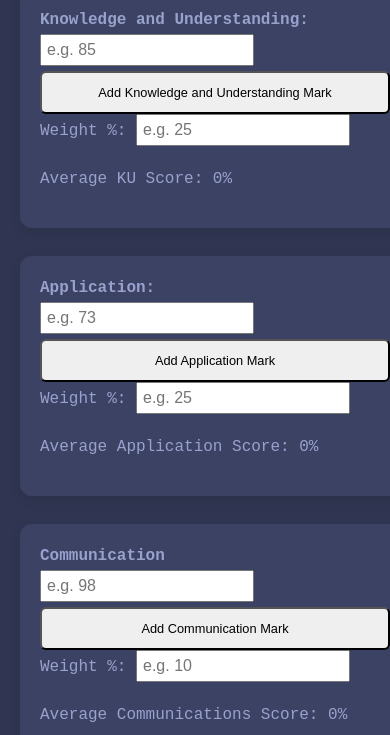
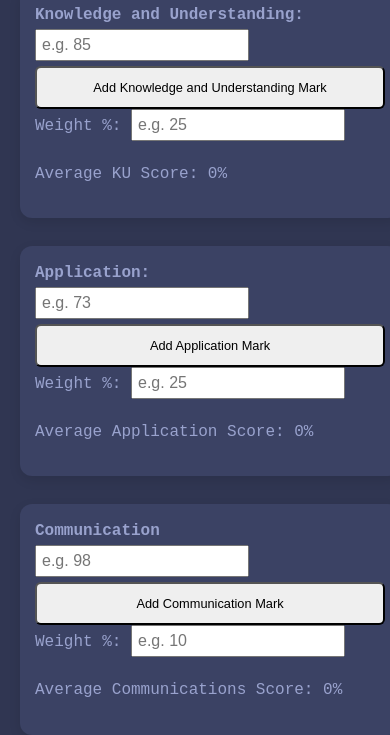
Before and after one commit to c22co/TDSB-Grade-Calculator, a plain HTML site: page index.html in a window 390 px wide. Shown: the part 112-847 px from the top of the page. Drawn offline with Linux system fonts and the light colour scheme.

Commit message:
Changed it so more formatable on phone

```diff
--- a/style.css
+++ b/style.css
@@ -1,7 +1,9 @@
 @media (max-width: 768px) {
   .row-sections {
+    display: flex;
     flex-direction: column;
-    gap: 24px;
+    gap: 20px;
+    padding: 10px;
   }
 
   .moveKU,
@@ -10,28 +12,22 @@
   .moveTI {
     width: 100%;
     min-width: auto;
-
     background-color: #3b4264;
-    padding: 20px;
+    padding: 15px;
     border-radius: 12px;
-    box-shadow: 0 4px 12px rgba(0,0,0,0.1);
-    }
-
-  input[type="number"],
-  button {
-    width: 100%;
-    max-width: 100%;
-    font-size: 1rem;
+    box-shadow: 0 4px 12px rgba(0, 0, 0, 0.1);
   }
 
   h1 {
     font-size: 1.6em;
     text-align: center;
+    padding: 10px;
   }
 
-  .exam,
-  .calculate {
-    text-align: center;
+  input[type="number"],
+  button {
+    width: 100%;
+    font-size: 1rem;
   }
 }
 
```
